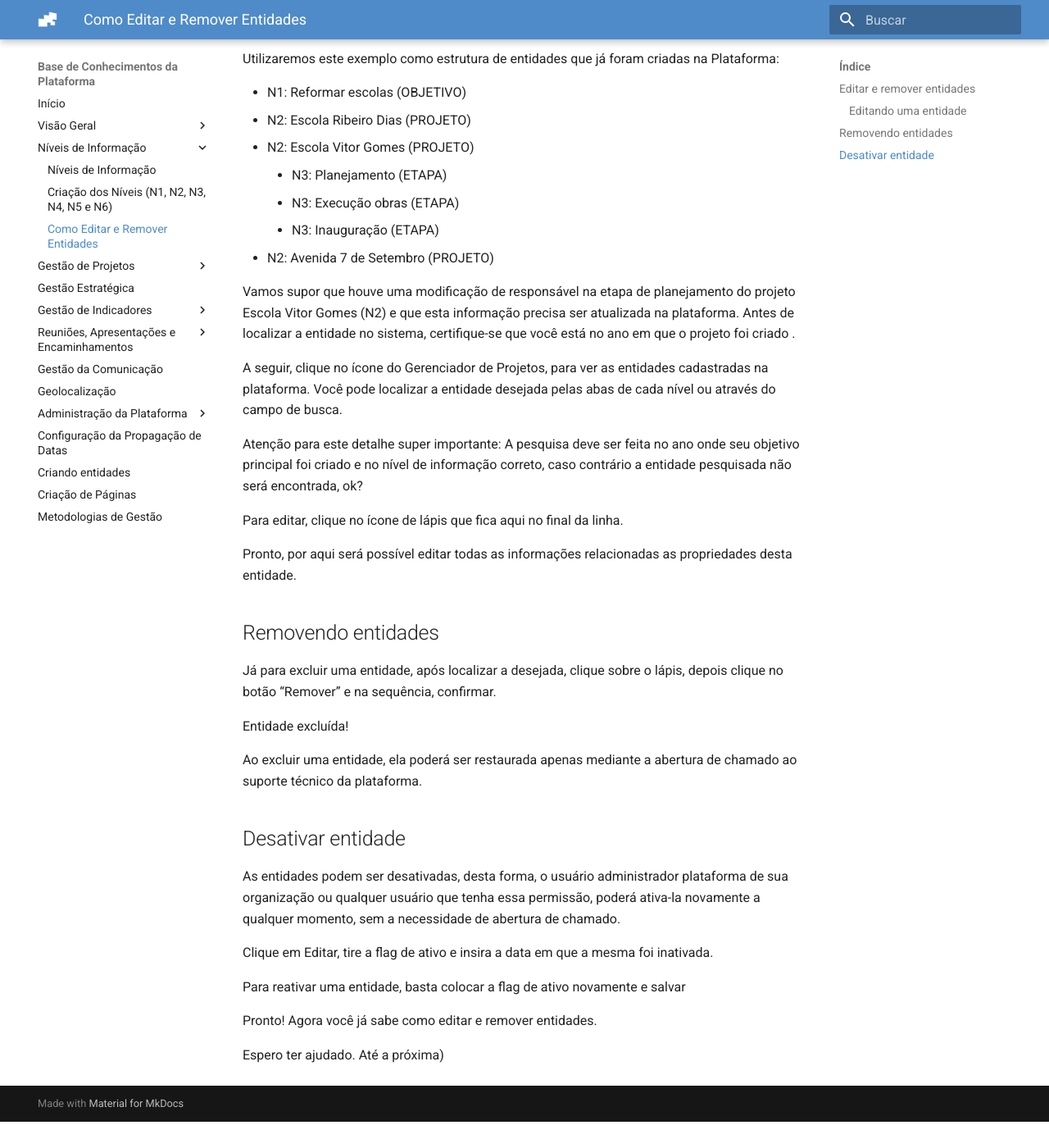
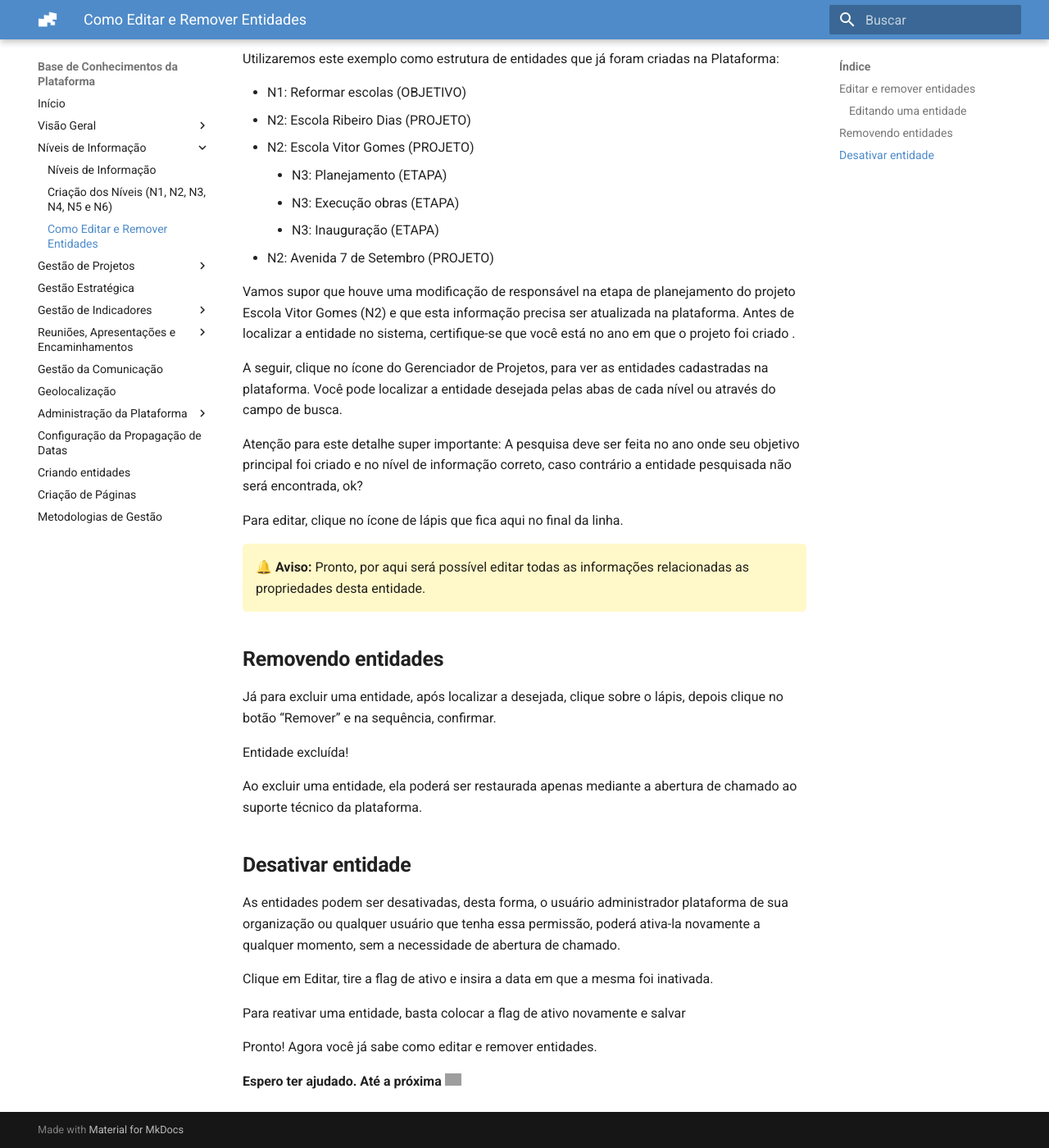
Before and after one commit to facilit/facilit.github.io, an MkDocs documentation site: the page built from docs/2.2_Como_Editar_e_Remover_Entidades.md, in a window 1280 px wide and 1400 px high, scrolled down 570 px. Shown: the whole window at 82% size. Built offline with MkDocs 1.6.1 and Material for MkDocs 9.7.7, drawn with Linux system fonts in a browser that asks for light colours; before the commit the page ends 1938 px from its top, so only the background shows below that; grey boxes are pictures that could not be loaded.

Commit message:
Update 2.2_Como_Editar_e_Remover_Entidades.md

```diff
--- a/docs/2.2_Como_Editar_e_Remover_Entidades.md
+++ b/docs/2.2_Como_Editar_e_Remover_Entidades.md
@@ -32,9 +32,12 @@ Atenção para este detalhe super importante: A pesquisa deve ser feita no ano o
 
 Para editar, clique no ícone de lápis que fica aqui no final da linha.
 
-Pronto, por aqui será possível editar todas as informações relacionadas as propriedades desta entidade.
+<div style="background-color: #fff8c9; border: 1px solid #fff8c9; padding: 15px; border-radius: 5px;">
+  <strong>🔔 Aviso:</strong> Pronto, por aqui será possível editar todas as informações relacionadas as propriedades desta entidade.
+</div>
 
-## Removendo entidades
+
+## **Removendo entidades**
 
 Já para excluir uma entidade, após localizar a desejada, clique sobre o lápis, depois clique no botão “Remover” e na sequência, confirmar.
 
@@ -42,7 +45,7 @@ Entidade excluída!
 
 Ao excluir uma entidade, ela poderá ser restaurada apenas mediante a abertura de chamado ao suporte técnico da plataforma.
 
-## Desativar entidade
+## **Desativar entidade**
 
 As entidades podem ser desativadas, desta forma, o usuário administrador plataforma de sua organização ou qualquer usuário que tenha essa permissão, poderá ativa-la novamente a qualquer momento, sem a necessidade de abertura de chamado.
 
@@ -52,4 +55,4 @@ Para reativar uma entidade, basta colocar a flag de ativo novamente e salvar
 
 Pronto! Agora você já sabe como editar e remover entidades.
 
-Espero ter ajudado. Até a próxima)
+**Espero ter ajudado. Até a próxima** <img width="20" height="20" alt="image" src="https://github.com/user-attachments/assets/75b9b401-8221-454c-bf7e-20ebab5e975c" />
```
